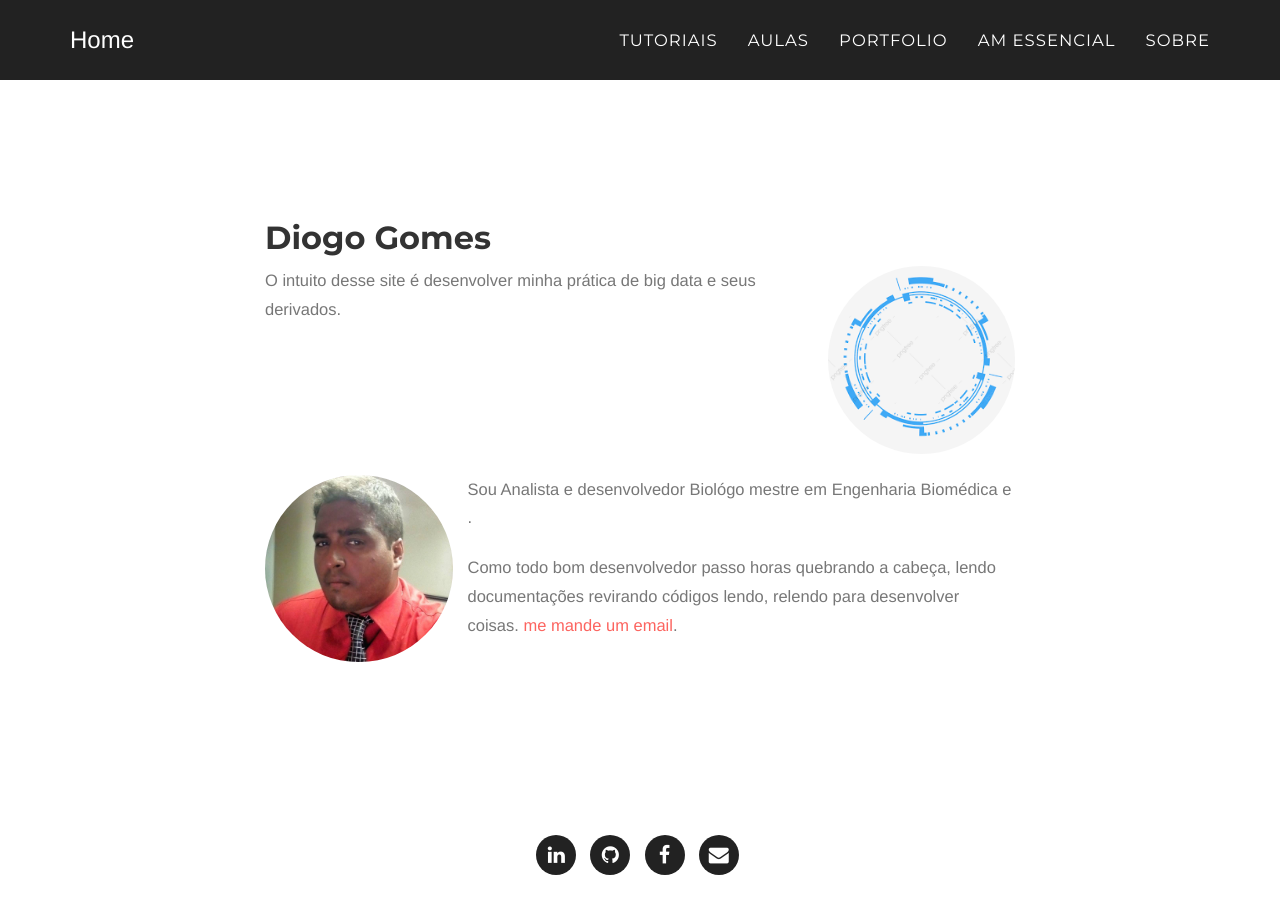
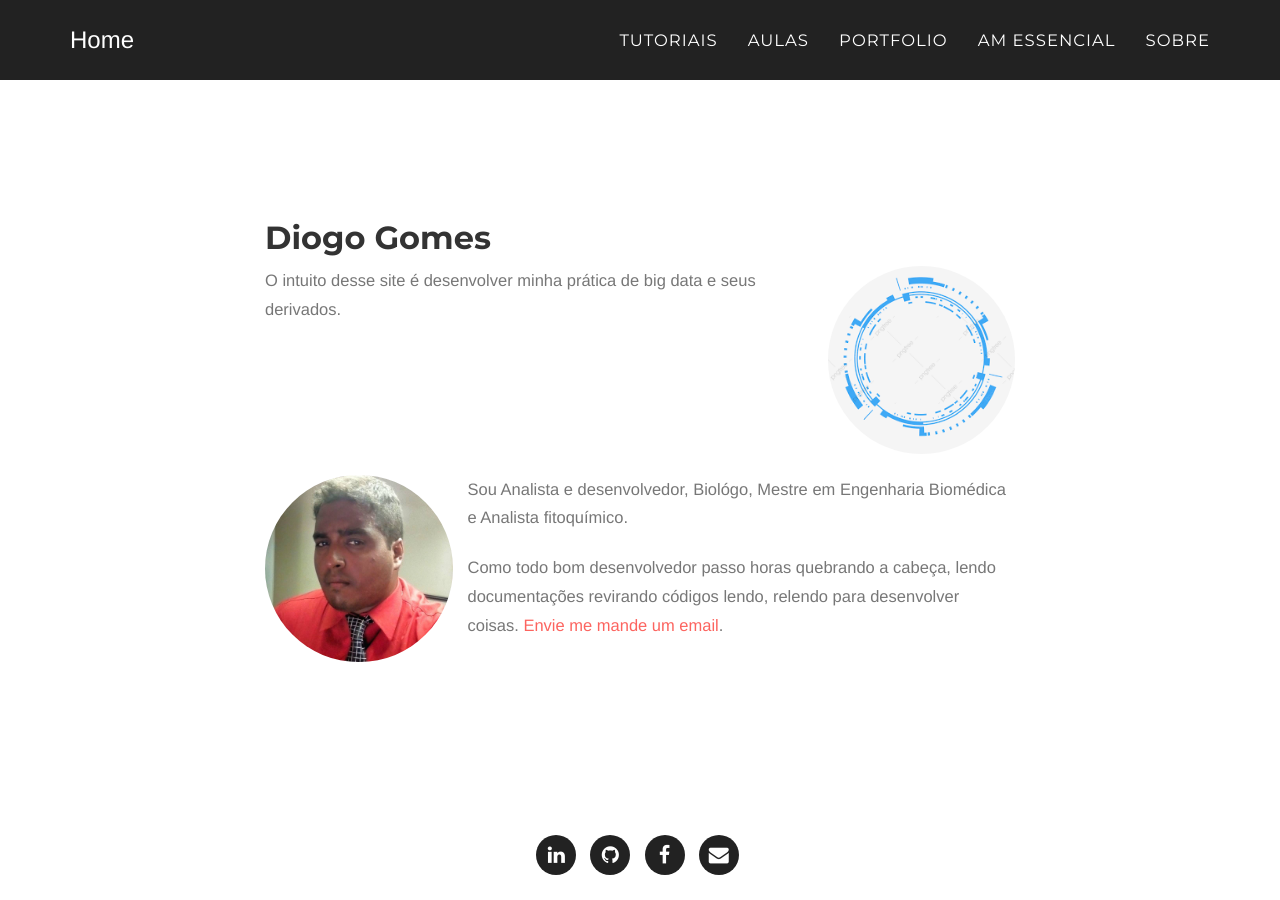
Before and after one commit to Diogomes/diogomes.io, a Jekyll site: the page built from sobre.html, in a window 1280 px wide and 900 px high, scrolled down 576 px. Built offline with Jekyll 4.4.1, drawn with Linux system fonts in a browser that asks for light colours; some web fonts are replaced.

Commit message:
mudança
mudança no face

```diff
--- a/_config.yml
+++ b/_config.yml
@@ -25,7 +25,7 @@ social:
   - title: github
     url: https://github.com/diogomes
   - title: facebook
-    url: https://www.facebook.com/Diogo.n.gomes
+    url: https://www.facebook.com/DioPlaying
 
 
 # Build settings
--- a/_includes/about.html
+++ b/_includes/about.html
@@ -17,9 +17,9 @@
 
 <img src="/img/avatar.jpg" alt="avatar" class="img-circle img-responsive pull-left" style="width:25%;margin-right:2%">
 
-<p>Sou Analista e desenvolvedor Biológo mestre em Engenharia Biomédica e .</p>
+<p>Sou Analista e desenvolvedor, Biológo, Mestre em Engenharia Biomédica e Analista fitoquímico.</p>
 
-<p>Como todo bom desenvolvedor passo horas quebrando a cabeça, lendo documentações revirando códigos lendo, relendo para desenvolver coisas. <a href="mailto:gomes.d.n05@gmail.com">me mande um email</a>. </p>
+<p>Como todo bom desenvolvedor passo horas quebrando a cabeça, lendo documentações revirando códigos lendo, relendo para desenvolver coisas. <a href="mailto:gomes.d.n05@gmail.com">Envie me mande um email</a>. </p>
 
 
 
```
